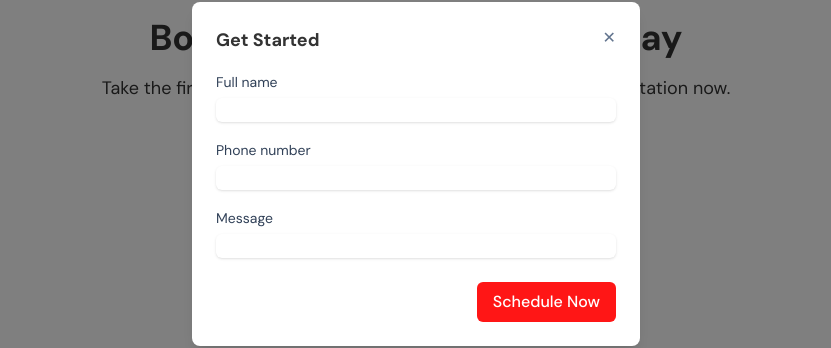
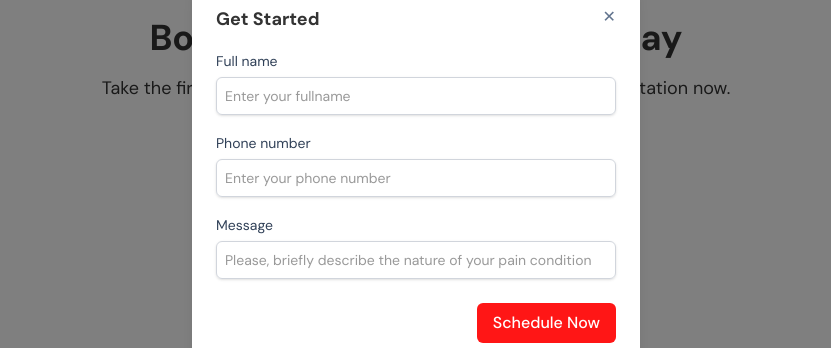
Before and after one commit to mister-abdurahman/De-Pain-Clinic-Landing-Pages, a React (Vite) app: page / in a window 1280 px wide. Both pictures are taken after a click on the button "Get Started Here". Shown: the part 4528-4876 px from the top of the page, without its empty margins (224-1055 px from the left). Built offline with nearby package versions, Linux system fonts and the light colour scheme; no server answers.

Commit message:
adjusted form

```diff
--- a/src/components/Booking.tsx
+++ b/src/components/Booking.tsx
@@ -147,7 +147,8 @@ export const Booking = () => {
                     type="text"
                     value={name}
                     onChange={(e) => setName(e.target.value)}
-                    className="mt-1 block w-full rounded-md border-gray-200 shadow-sm focus:border-primary focus:ring-primary"
+                    placeholder="Enter your fullname"
+                    className="mt-1 text-sm block w-full rounded-md border border-gray-300 shadow-sm focus:border-red-600 focus:ring-red-600 focus:outline focus:outline-red-600 p-2"
                     required
                   />
                 </label>
@@ -158,7 +159,8 @@ export const Booking = () => {
                     type="tel"
                     value={phone}
                     onChange={(e) => setPhone(e.target.value)}
-                    className="mt-1 block w-full rounded-md border-gray-200 shadow-sm focus:border-primary focus:ring-primary"
+                    placeholder="Enter your phone number"
+                    className="mt-1 text-sm focus:border-red-600 focus:ring-red-600 focus:outline focus:outline-red-600  p-2 block w-full rounded-md  border border-gray-300 shadow-sm"
                     required
                   />
                 </label>
@@ -168,8 +170,9 @@ export const Booking = () => {
                   <input
                     type="text"
                     value={message}
+                    placeholder="Please, briefly describe the nature of your pain condition"
                     onChange={(e) => setMessage(e.target.value)}
-                    className="mt-1 block w-full rounded-md border-gray-200 shadow-sm focus:border-primary focus:ring-primary"
+                    className="mt-1 text-sm focus:border-red-600 focus:ring-red-600 focus:outline focus:outline-red-600 p-2 block w-full rounded-md  border border-gray-300 shadow-sm"
                     required
                   />
                 </label>
```
